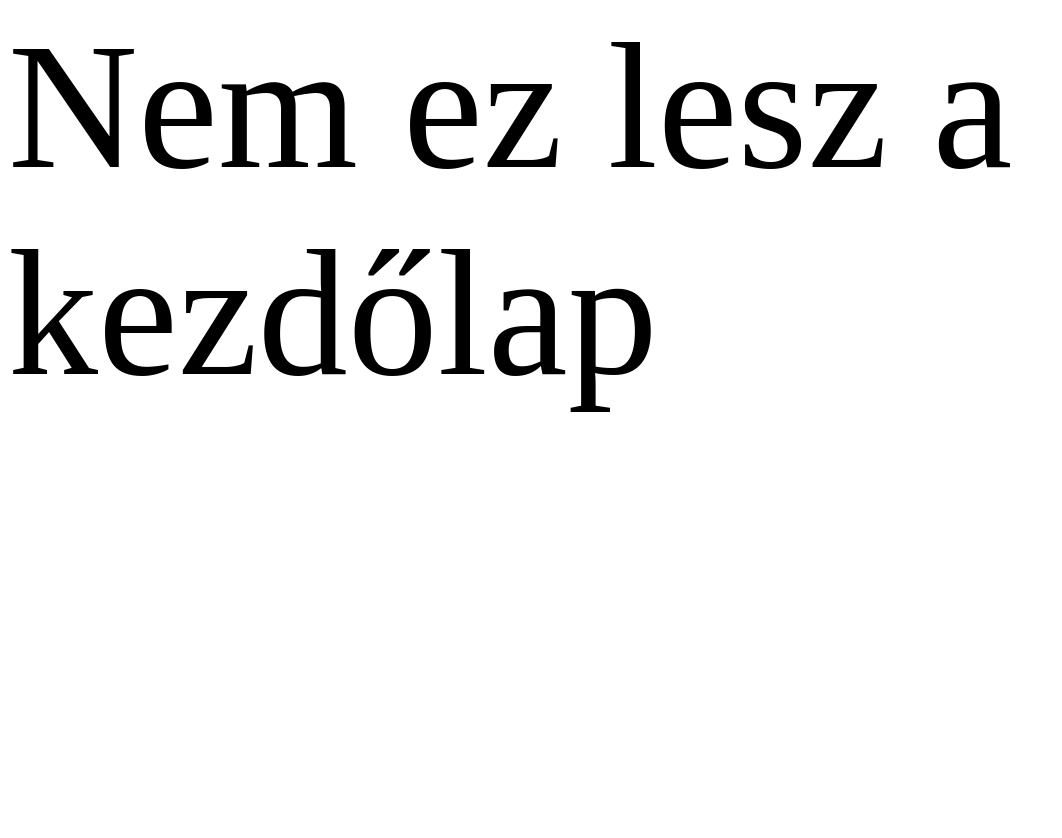
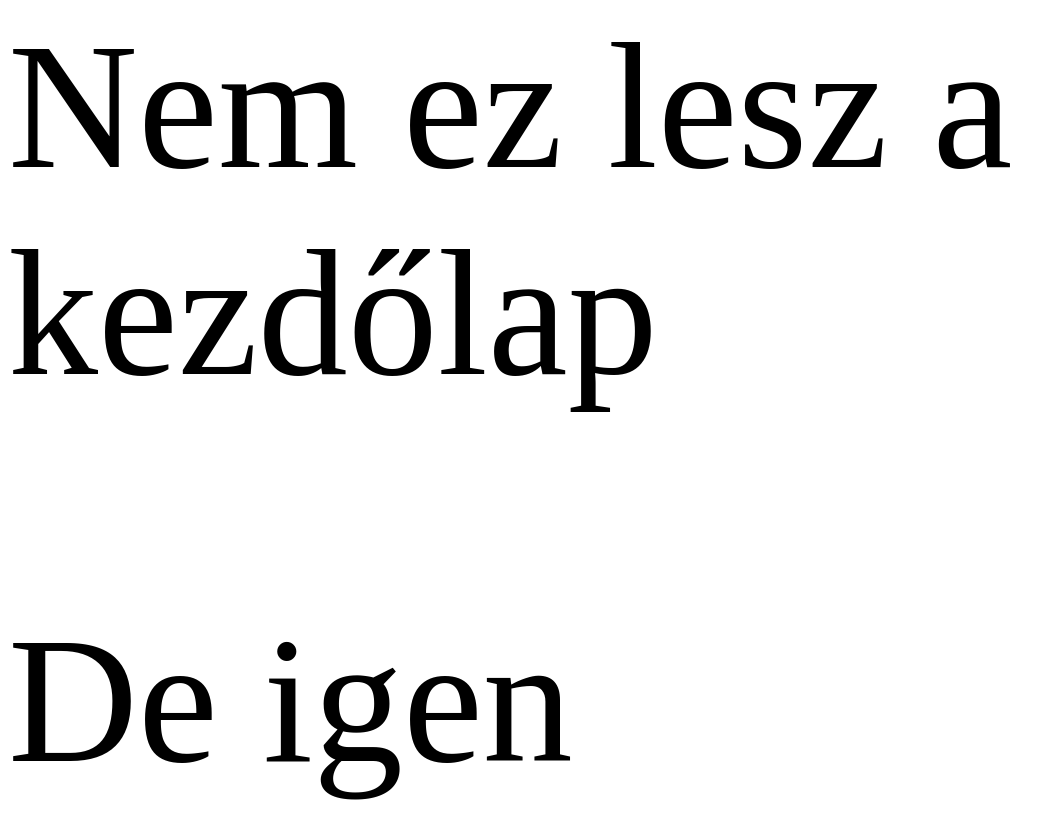
Before and after one commit to nemethtibormako/vsc_test, a plain HTML site: page index.html in a window 1280 px wide. Shown: the part 858-1696 px from the top of the page, without its empty margins (0-1062 px from the left). Before the commit the page ends 1455 px from the top, so only its background shows below. Drawn offline with Linux system fonts and the light colour scheme.

Commit message:
legujabb

```diff
--- a/index.html
+++ b/index.html
@@ -11,5 +11,6 @@
     <h1>Kezdőlap</h1>
     <p>Ez lesz a kezdttttőlap</p>
     <p>Nem ez lesz a kezdőlap</p>
+    <p>De igen</p>
 </body>
 </html>
```
